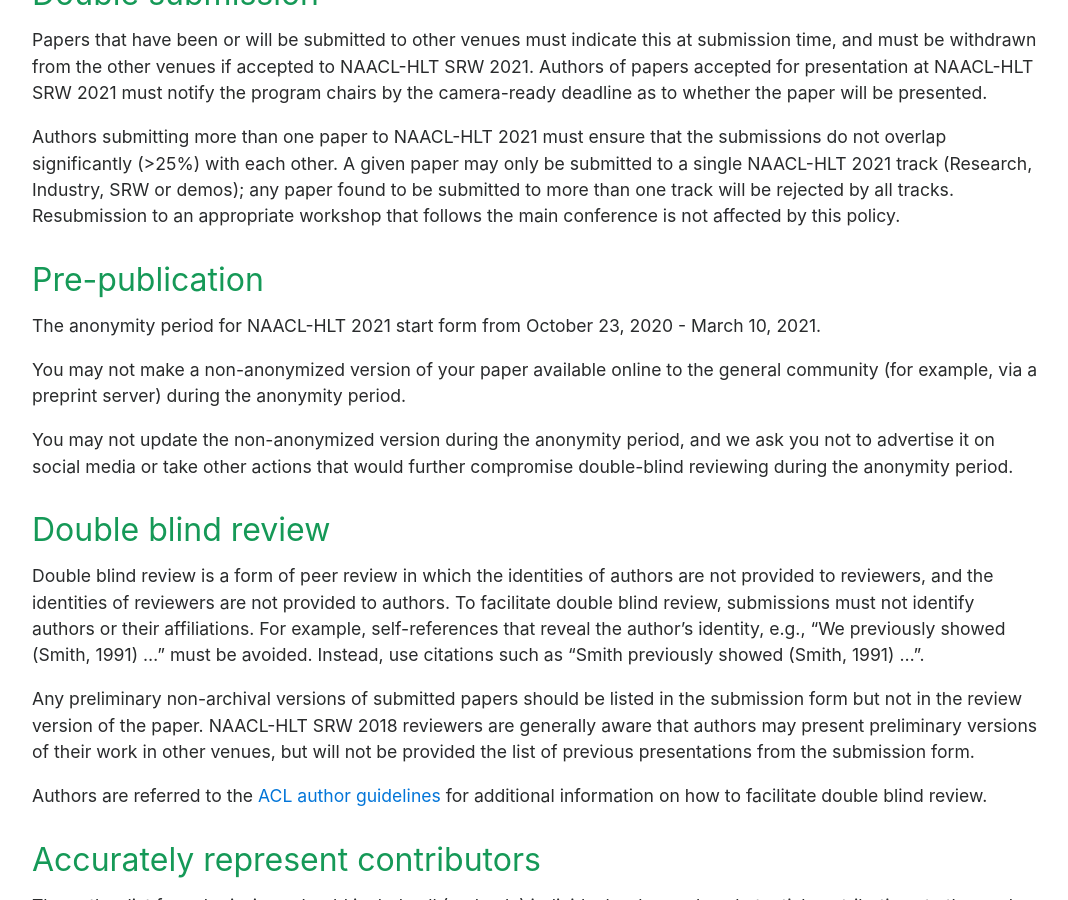
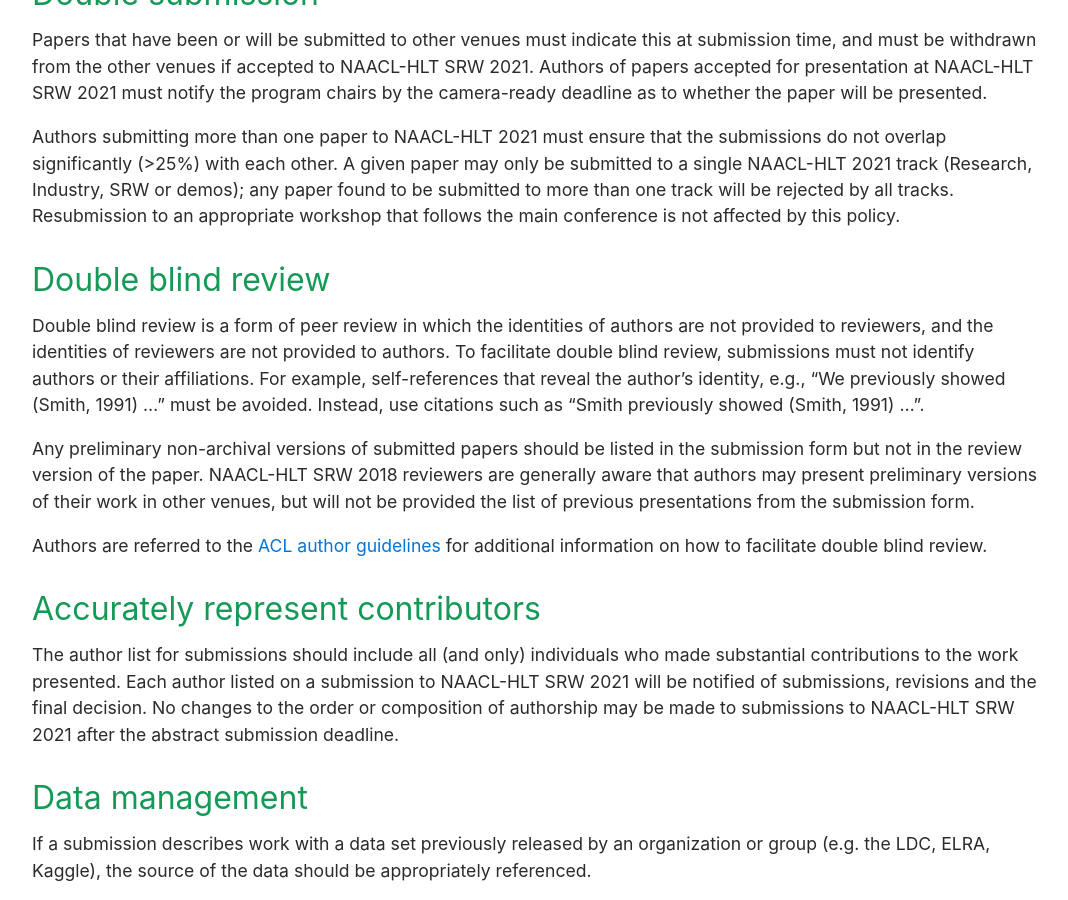
Before and after one commit to naacl2022-srw/naacl2022-srw.github.io, a Jekyll site: the page built from author.md, in a window 1280 px wide and 900 px high, scrolled down 996 px. Shown: the whole window, without its empty margins (104-1172 px from the left). Built offline with Jekyll 4.4.1, drawn with Linux system fonts in a browser that asks for light colours.

Commit message:
Remove mention of main-conference anonymity

```diff
--- a/author.md
+++ b/author.md
@@ -20,13 +20,6 @@ Authors may present preliminary versions of their work in other venues that are
 Papers that have been or will be submitted to other venues must indicate this at submission time, and must be withdrawn from the other venues if accepted to NAACL-HLT SRW 2021. Authors of papers accepted for presentation at NAACL-HLT SRW 2021 must notify the program chairs by the camera-ready deadline as to whether the paper will be presented.
 
 Authors submitting more than one paper to NAACL-HLT 2021 must ensure that the submissions do not overlap significantly (>25%) with each other. A given paper may only be submitted to a single NAACL-HLT 2021 track (Research, Industry, SRW or demos); any paper found to be submitted to more than one track will be rejected by all tracks. Resubmission to an appropriate workshop that follows the main conference is not affected by this policy.
-
-## Pre-publication
-The anonymity period for NAACL-HLT 2021 start form from October 23, 2020 - March 10, 2021.
-
-You may not make a non-anonymized version of your paper available online to the general community (for example, via a preprint server) during the anonymity period.
-
-You may not update the non-anonymized version during the anonymity period, and we ask you not to advertise it on social media or take other actions that would further compromise double-blind reviewing during the anonymity period.
 
 ## Double blind review
 
```
